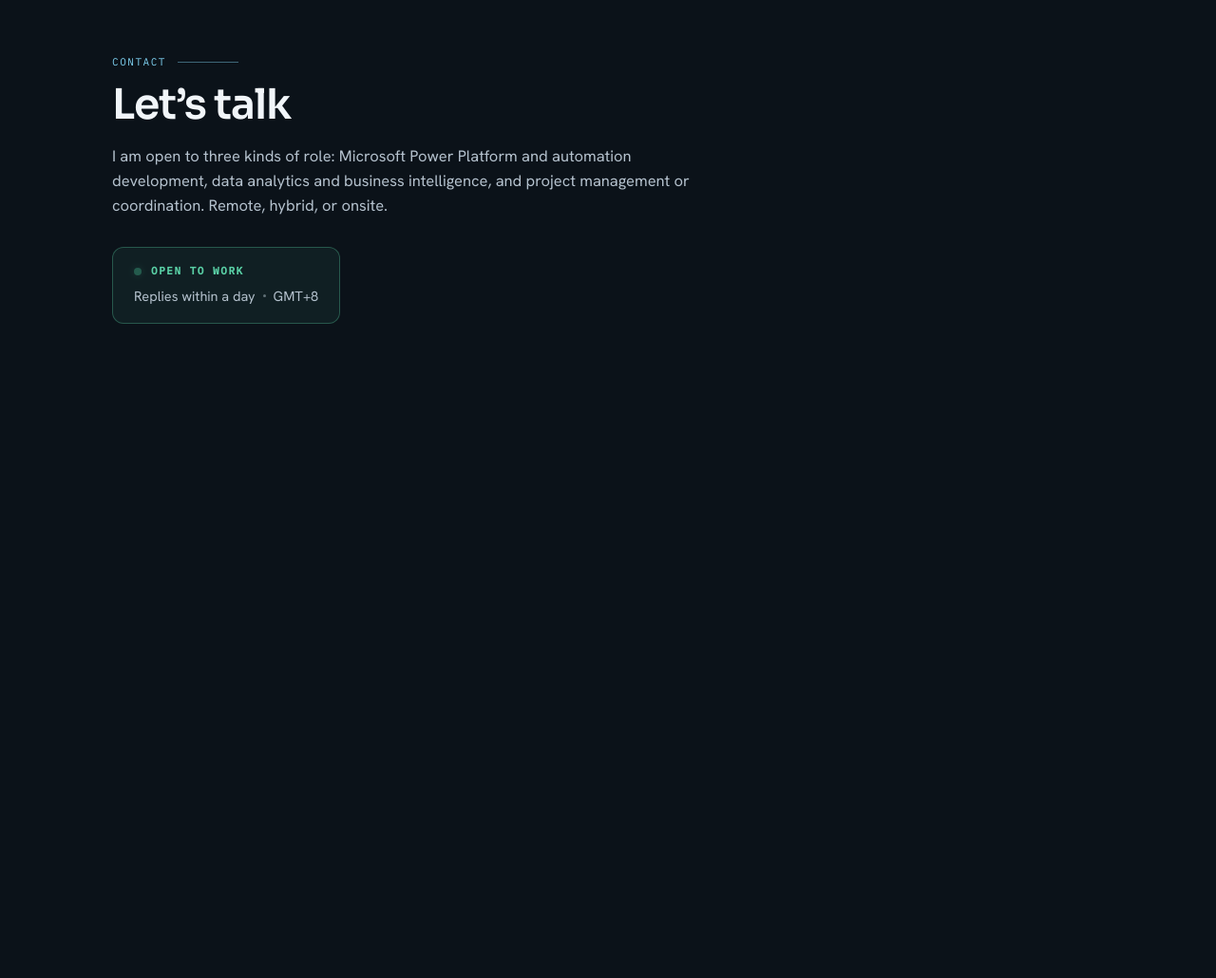
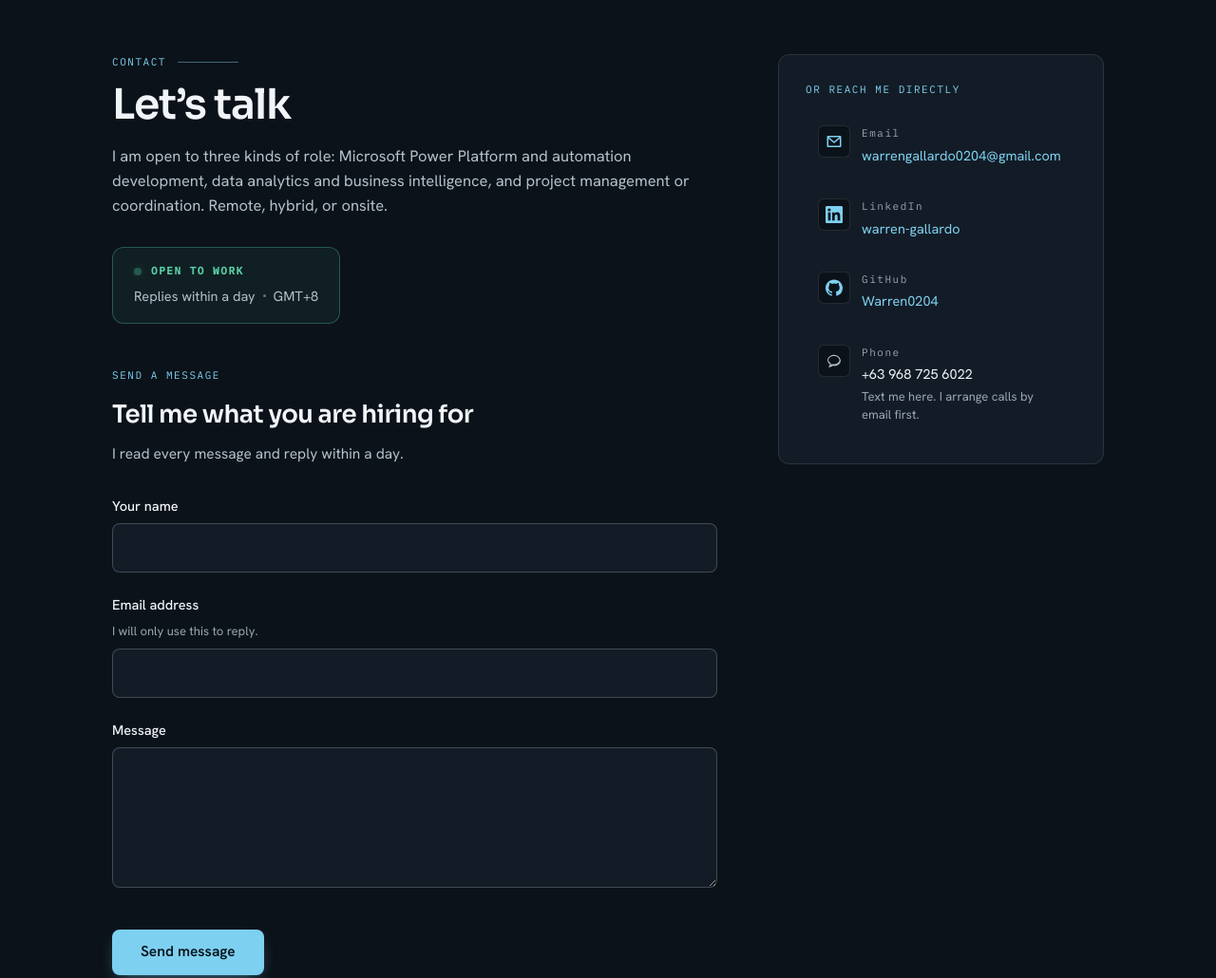
Before and after one commit to Warren0204/portfolio, a website with bundled scripts: page index.html in a window 1280 px wide. Shown: the part 6700-7730 px from the top of the page at 95% size. Built offline with nearby package versions, Linux system fonts and the light colour scheme; a script that the page names is missing; files whose address does not match are found by name.

Commit message:
Rebalance contact layout

```diff
--- a/css/sections/contact.css
+++ b/css/sections/contact.css
@@ -3,11 +3,14 @@
 /* Availability. A card rather than the old pill — it is now the only place on
    the page that says I am looking, so it can afford to be read rather than
    glanced at. */
+
+/* No margin: the grid's row gap owns the spacing between section children now,
+   and a margin here would stack on top of it. */
 .availability {
   display: inline-flex;
   flex-direction: column;
   gap: 6px;
-  margin-top: var(--space-6);
+  justify-self: start;
   padding: var(--space-4) var(--space-5);
   border: 1px solid rgba(var(--ok-rgb), 0.32);
   border-radius: var(--radius-xl);
@@ -42,21 +45,60 @@
   opacity: 0.5;
 }
 
-/* Layout */
+/* Layout
 
-.contact__body {
+   One grid for the whole section rather than a full-width header above a
+   two-column body. The old shape left the entire right-hand side empty beside
+   the heading, the intro and the status chip — roughly 40% of the width doing
+   nothing for three elements' height — because the second column could not
+   begin until the form did.
+
+   Now the routes card starts at the top of the section, so both columns begin
+   together and the section reads as a balanced pair. */
+
+/* Below 900px this is a plain single column and the children fall back to DOM
+   order, which is already the order a phone wants: heading, intro, chip,
+   addresses, form. */
+.contact__grid {
   display: grid;
-  gap: clamp(32px, 5vw, 64px);
-  margin-top: var(--space-7);
+  gap: var(--space-6);
 }
 
-/* The form leads and the routes sit beside it. Below 900px the form comes
-   first in the DOM and stays first on screen — burying the form under a list
-   of links is how a contact section ends up unused. */
+/* The area names live with the template that defines them, inside the media
+   query, and nowhere else.
+
+   Declaring `grid-area: head` outside it looked harmless and was not: with no
+   `grid-template-areas` in scope, every named assignment resolved to the same
+   implicit cell and all four children stacked on top of each other at the same
+   coordinates on mobile. The names mean nothing without the template. */
 @media (width >= 900px) {
-  .contact__body {
-    grid-template-columns: minmax(0, 1.3fr) minmax(260px, 0.7fr);
+  .contact__grid {
+    grid-template:
+      'head routes' auto
+      'chip routes' auto
+      'form routes' 1fr
+      / minmax(0, 1.3fr) minmax(260px, 0.7fr);
+    gap: var(--space-6) clamp(32px, 5vw, 64px);
     align-items: start;
+  }
+
+  .contact__grid > .section-head {
+    grid-area: head;
+  }
+
+  .contact__grid > .availability {
+    grid-area: chip;
+  }
+
+  /* The card sizes to its contents rather than stretching down the column. */
+  .contact__grid > .contact__routes {
+    grid-area: routes;
+    align-self: start;
+  }
+
+  .contact__grid > .contact-form {
+    grid-area: form;
+    margin-top: var(--space-4);
   }
 }
 
@@ -96,7 +138,18 @@
   }
 }
 
-/* Direct routes */
+/* Direct routes.
+
+   A card, not a bare list. Now that it sits at the top of its own column
+   rather than tucked beside the form, it needs an edge of its own — otherwise
+   four links floating in whitespace read as leftovers rather than as the
+   deliberate alternative to the form. */
+.contact__routes {
+  padding: clamp(20px, 3vw, 28px);
+  border: var(--line);
+  border-radius: var(--radius-xl);
+  background: var(--surface);
+}
 
 .contact__routes > .eyebrow {
   margin-bottom: var(--space-4);
@@ -136,6 +189,8 @@ a.route:focus-visible {
   cursor: default;
 }
 
+/* --bg, not --surface: the tiles now sit on a --surface card, and a tile the
+   same colour as the card behind it is not a tile. */
 .route__icon {
   display: flex;
   flex: none;
@@ -145,7 +200,7 @@ a.route:focus-visible {
   height: 34px;
   border: var(--line);
   border-radius: var(--radius-md);
-  background: var(--surface);
+  background: var(--bg);
   color: var(--accent-ink);
 }
 
--- a/js/sections/contact.js
+++ b/js/sections/contact.js
@@ -92,12 +92,28 @@ export function createContactSection() {
   const form = createContactForm();
   const routes = createRoutes();
 
-  const body = el('div', { class: 'contact__body' }, [form.element, routes]);
+  /* DOM order is the phone's reading order: heading, intro, status, then the
+     addresses, and the form last. Someone on a phone reaches the email and the
+     LinkedIn link without scrolling past a three-field form first.
+
+     Above 900px the same four children are placed by grid area — head, chip
+     and form down the left, routes card spanning the right from the very top.
+     Placement only; no CSS `order`, which would desynchronise the visual order
+     from the tab order and leave a keyboard user jumping around the section.
+
+     The consequence, accepted deliberately: on desktop the four route links
+     take focus before the form does. Four stops before the primary action is
+     the price of the phone order being right, and the phone is where this
+     section gets used. */
+  const grid = el('div', { class: 'contact__grid' }, [
+    head,
+    availabilityCard,
+    routes,
+    form.element,
+  ]);
 
   const element = el('div', { class: 'well contact' }, [
-    head,
-    availabilityCard,
-    body,
+    grid,
     // The one contentinfo landmark on the page, carrying the details a
     // visitor would otherwise hunt for in a footer.
     el(
@@ -115,7 +131,7 @@ export function createContactSection() {
     armReveal() {
       reveals = [
         revealOnScroll([...Array.from(head.children), availabilityCard], { trigger: head }),
-        revealOnScroll([form.element, routes], { trigger: body, y: 30, stagger: 0.12 }),
+        revealOnScroll([routes, form.element], { trigger: routes, y: 30, stagger: 0.12 }),
       ];
     },
 
```
